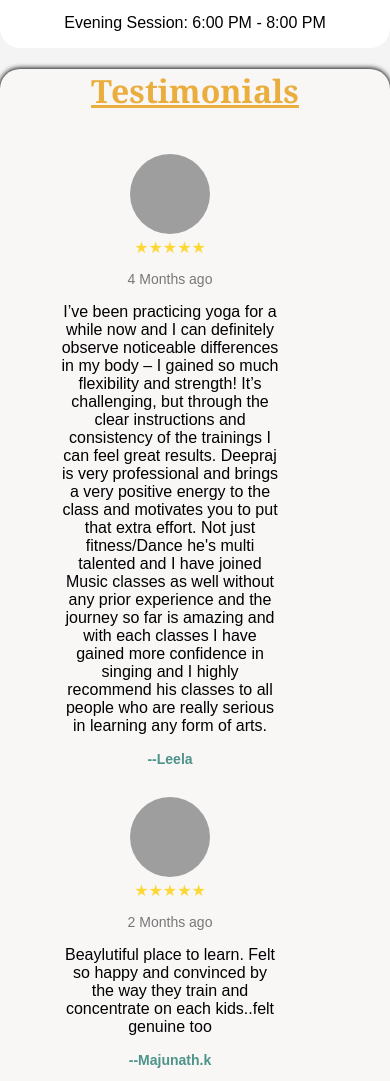
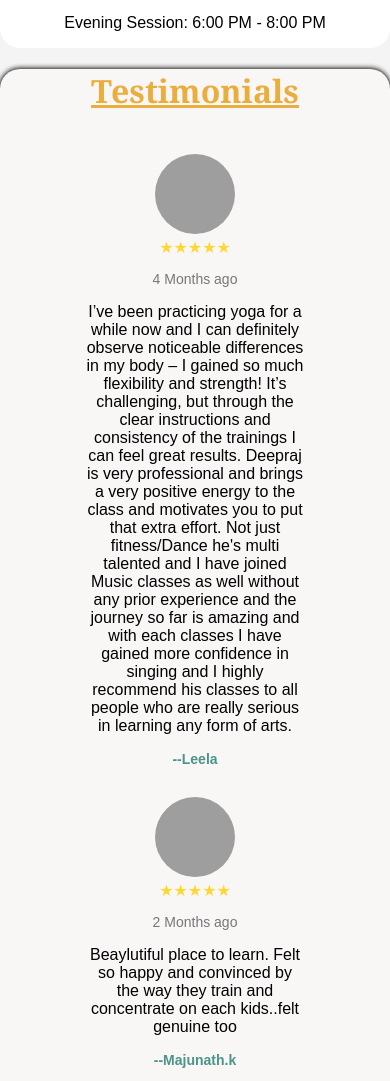
Before and after one commit to Pallapuvishnu123/companywebsite, a plain HTML site: page Yoga.html in a window 390 px wide. Shown: the part 3440-4521 px from the top of the page. Drawn offline with nearby package versions, Linux system fonts and the light colour scheme; grey boxes are pictures that could not be loaded.

Commit message:
yoga commit

```diff
--- a/yoga.css
+++ b/yoga.css
@@ -276,6 +276,13 @@ nav {
     color: #4c9489;
     font-weight: bold;
   }
+    /* Responsive styles for smaller screens */
+@media only screen and (max-width: 768px) {
+    .testimonial-flex-container {
+        flex-direction: column;
+        align-items: center;
+    }
+}
 /* ----------------------------conatact form -------------------------------- */
 #contact {
     background-color: #fff;
```
